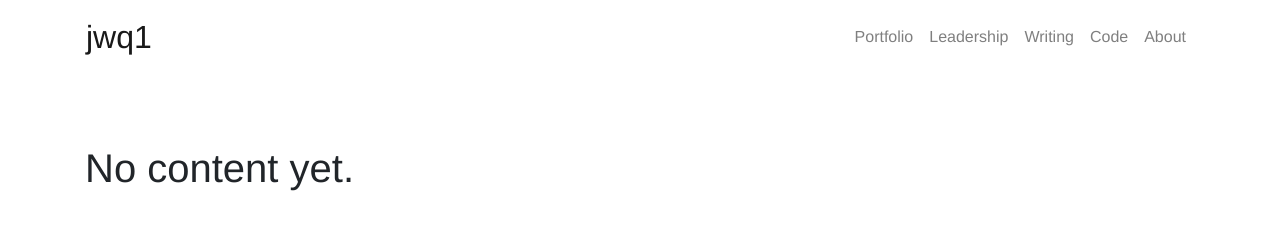
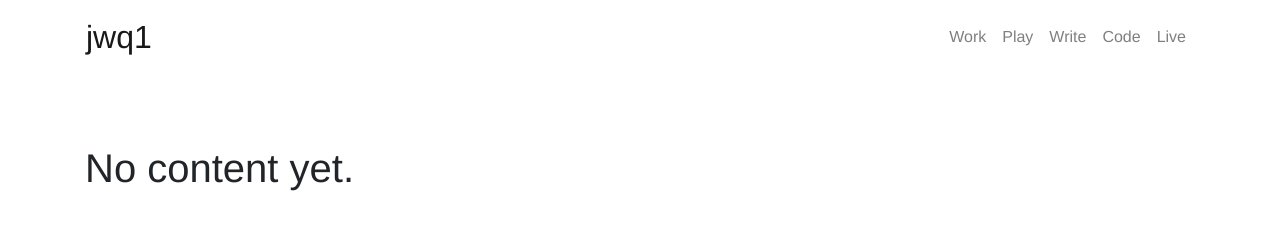
Before and after one commit to jwq1/johns-website, a website: page about.html in a window 1280 px wide. Drawn offline with nearby package versions, Linux system fonts and the light colour scheme.

Commit message:
Update nav names to be verbs

```diff
--- a/about.html
+++ b/about.html
@@ -19,11 +19,11 @@
       </button>
       <div class="collapse navbar-collapse justify-content-end" id="navbarNav">
         <div class="navbar-nav">
-            <a class="nav-item nav-link" href="https://www.johnwilliamquinn.com/">Portfolio</a>
-            <a class="nav-item nav-link" href="./leadership.html">Leadership</a>
-            <a class="nav-item nav-link" href="https://medium.com/@jwq1">Writing</a>
+            <a class="nav-item nav-link" href="https://www.johnwilliamquinn.com/">Work</a>
+            <a class="nav-item nav-link" href="./leadership.html">Play</a>
+            <a class="nav-item nav-link" href="https://medium.com/@jwq1">Write</a>
             <a class="nav-item nav-link" href="https://github.com/jwq1">Code</a>
-            <a class="nav-item nav-link" href="./about.html">About</a>
+            <a class="nav-item nav-link" href="./about.html">Live</a>
         </div>
       </div>
     </nav>
```
Also changed, not shown: index.html (+4 -4 lines), leadership.html (+4 -4 lines), nielsen-page.html (+4 -4 lines).
